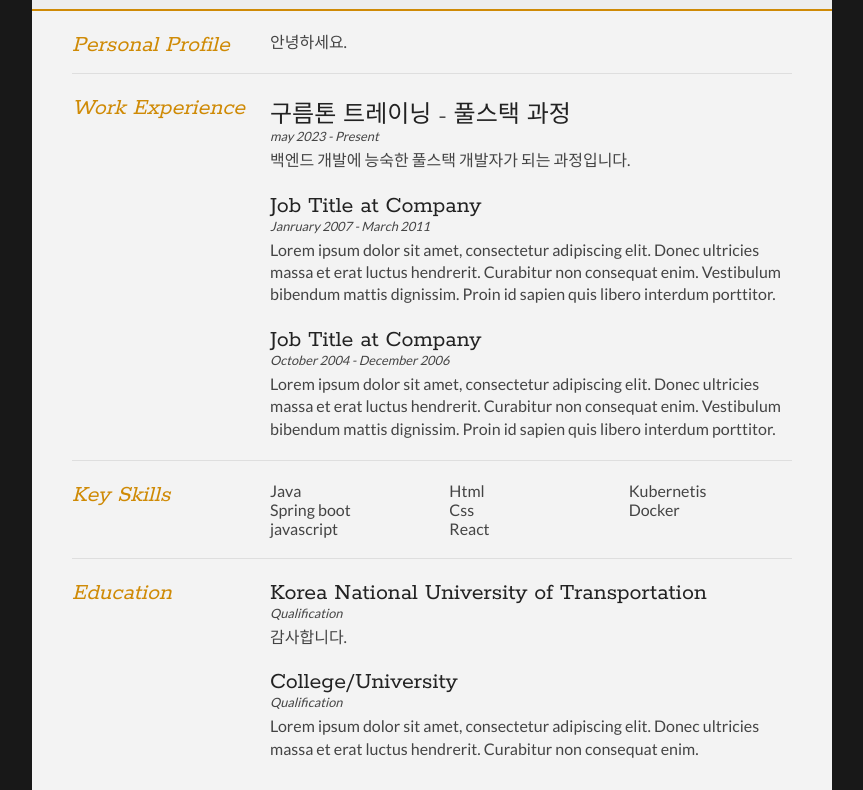
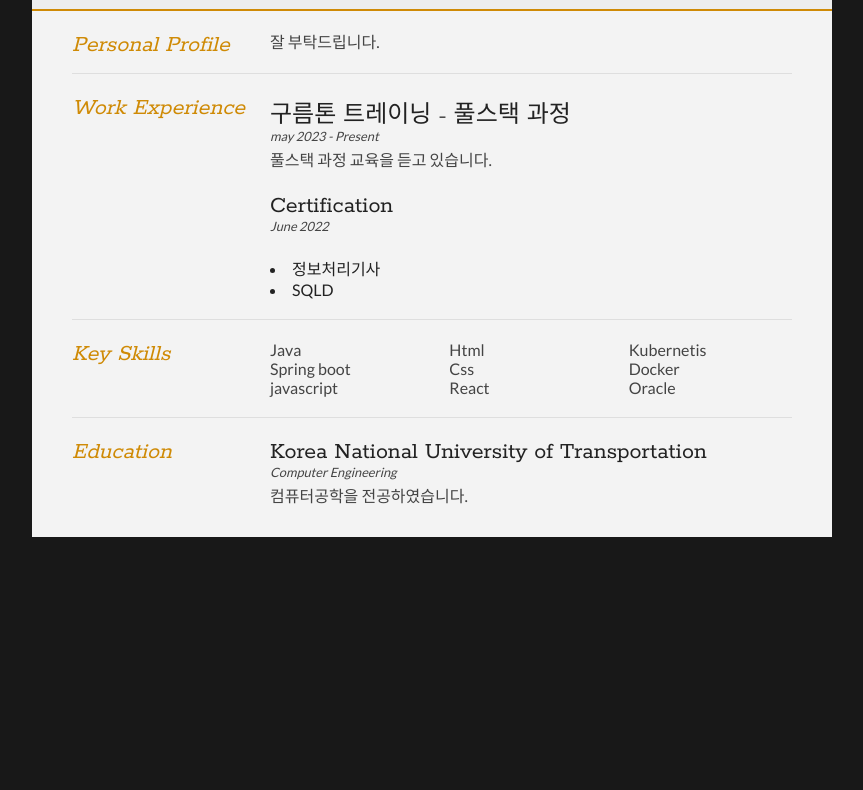
Before and after one commit to gyujin-Kimm/gyujin-kimm.github.io, a plain HTML site: page index.html in a window 1280 px wide. Shown: the part 171-961 px from the top of the page, without its empty margins (208-1071 px from the left). After the commit the page ends 800 px from the top, so only its background shows below. Drawn offline with Linux system fonts and the light colour scheme.

Commit message:
Update index.html

```diff
--- a/index.html
+++ b/index.html
@@ -23,14 +23,13 @@
 
 		<div id="name">
 			<h1 class="quickFade delayTwo">김규진</h1>
-			<h2 class="quickFade delayThree">주니어 백엔드 개발자</h2>
+			<h2 class="quickFade delayThree">백엔드 주니어 개발자</h2>
 		</div>
 
 		<div id="contactDetails" class="quickFade delayFour">
 			<ul>
 				<li>e: <a href="kjkj268@gmail.com" target="_blank">kjkj268@gmail.com</a></li>
 				<li>w: <a href="https://velog.io/@kjkj268">https://velog.io/@kjkj268</a></li>
-				<li>m: 010-xxxx-xxxx</li>
 			</ul>
 		</div>
 		<div class="clear"></div>
@@ -44,7 +43,7 @@
 				</div>
 
 				<div class="sectionContent">
-					<p> 안녕하세요. </p>
+					<p> 잘 부탁드립니다. </p>
 				</div>
 			</article>
 			<div class="clear"></div>
@@ -60,20 +59,19 @@
 				<article>
 					<h2>구름톤 트레이닝 - 풀스택 과정</h2>
 					<p class="subDetails">may 2023 - Present</p>
-					<p>백엔드 개발에 능숙한 풀스택 개발자가 되는 과정입니다.</p>
+					<p>풀스택 과정 교육을 듣고 있습니다.</p>
 				</article>
 
 				<article>
-					<h2>Job Title at Company</h2>
-					<p class="subDetails">Janruary 2007 - March 2011</p>
-					<p>Lorem ipsum dolor sit amet, consectetur adipiscing elit. Donec ultricies massa et erat luctus hendrerit. Curabitur non consequat enim. Vestibulum bibendum mattis dignissim. Proin id sapien quis libero interdum porttitor.</p>
+					<h2>Certification</h2>
+					<p class="subDetails">June 2022</p>
+					<p></p>
+					<li>정보처리기사</li>
+					<li>SQLD</li>
+					<p></p>
 				</article>
 
-				<article>
-					<h2>Job Title at Company</h2>
-					<p class="subDetails">October 2004 - December 2006</p>
-					<p>Lorem ipsum dolor sit amet, consectetur adipiscing elit. Donec ultricies massa et erat luctus hendrerit. Curabitur non consequat enim. Vestibulum bibendum mattis dignissim. Proin id sapien quis libero interdum porttitor.</p>
-				</article>
+
 			</div>
 			<div class="clear"></div>
 		</section>
@@ -94,6 +92,7 @@
 					<li>React</li>
 					<li>Kubernetis</li>
 					<li>Docker</li>
+					<li>Oracle</li>
 				</ul>
 			</div>
 			<div class="clear"></div>
@@ -108,15 +107,10 @@
 			<div class="sectionContent">
 				<article>
 					<h2>Korea National University of Transportation</h2>
-					<p class="subDetails">Qualification</p>
-					<p>감사합니다.</p>
+					<p class="subDetails">Computer Engineering</p>
+					<p>컴퓨터공학을 전공하였습니다.</p>
 				</article>
 
-				<article>
-					<h2>College/University</h2>
-					<p class="subDetails">Qualification</p>
-					<p>Lorem ipsum dolor sit amet, consectetur adipiscing elit. Donec ultricies massa et erat luctus hendrerit. Curabitur non consequat enim.</p>
-				</article>
 			</div>
 			<div class="clear"></div>
 		</section>
```
